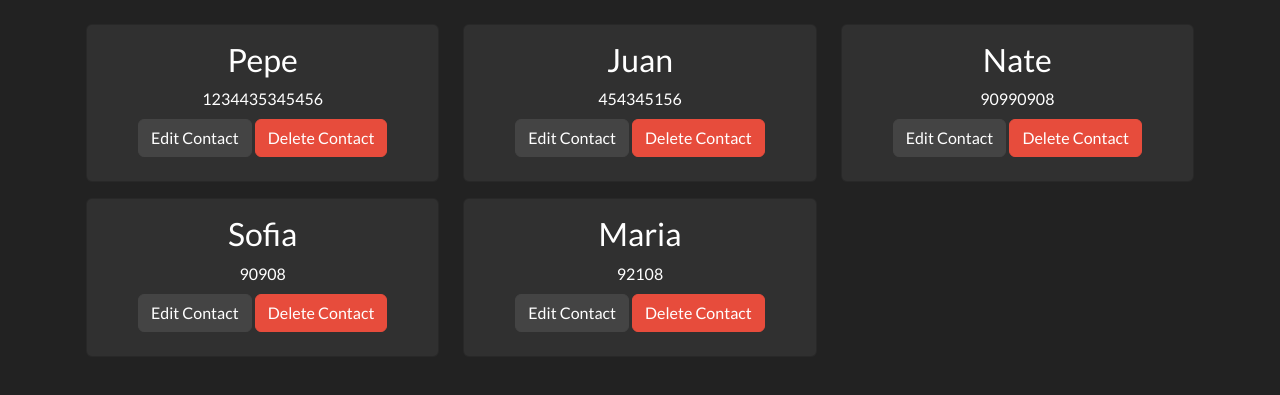
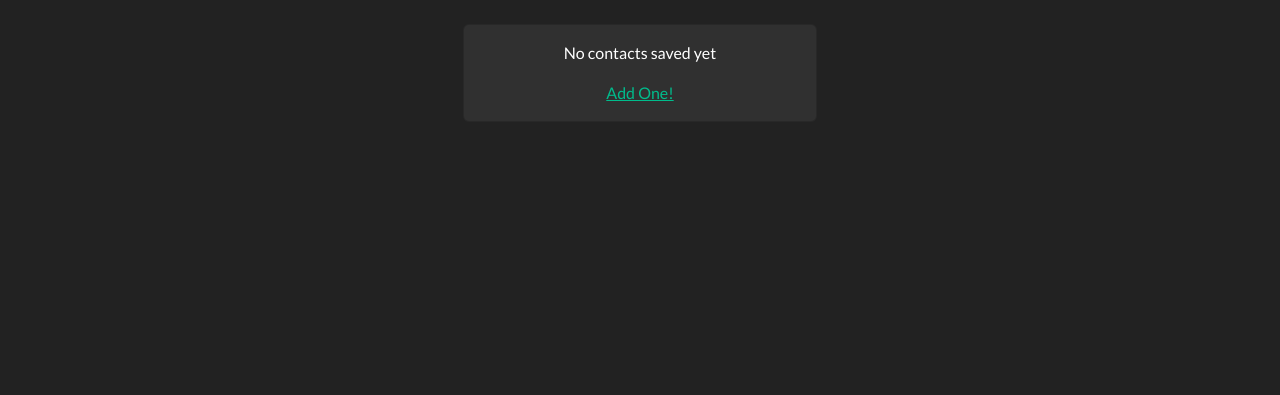
Before and after one commit to danilososav/contacts-app, a PHP site: page / in a window 1280 px wide. Shown: the part 72-467 px from the top of the page. Run offline with PHP 8.4, Linux system fonts and the light colour scheme.

Commit message:
Simulate database with JSON file

```diff
--- a/index.php
+++ b/index.php
@@ -1,11 +1,9 @@
 <?php
-$contacts = [
-      ["name" => "Pepe", "phone_number" => "1234435345456"],
-      ["name" => "Juan", "phone_number" => "454345156"],
-      ["name" => "Nate", "phone_number" => "90990908"],
-      ["name" => "Sofia", "phone_number" => "90908"],
-      ["name" => "Maria", "phone_number" => "92108"]
-  ];
+  if(file_exists("contacts.json")) {
+    $contacts = json_decode(file_get_contents("contacts.json"), true);
+  } else {
+    $contacts = [];
+  }
 ?>
 
 
@@ -50,7 +48,7 @@ $contacts = [
             <a class="nav-link" href="#">Home</a>
           </li>
           <li class="nav-item">
-            <a class="nav-link" href="./add.html">Add Contact</a>
+            <a class="nav-link" href="./add.php">Add Contact</a>
           </li>
         </ul>
       </div>
@@ -61,6 +59,14 @@ $contacts = [
     <div class="container pt-4 p-3">
       <div class="row">
 
+      <?php if (count($contacts) == 0): ?>
+          <div class="col-md-4 mx-auto">
+            <div class="card card-body text-center">
+              <p>No contacts saved yet</p>
+              <a href="./add.php">Add One!</a>
+            </div>
+          </div>
+      <?php endif?>
       <?php foreach ($contacts as $contact):  ?>
         <div class="col-md-4 mb-3">
             <div class="card text-center">
```
Also changed, not shown: add.php (renamed from add.html, +28 -3 lines).
